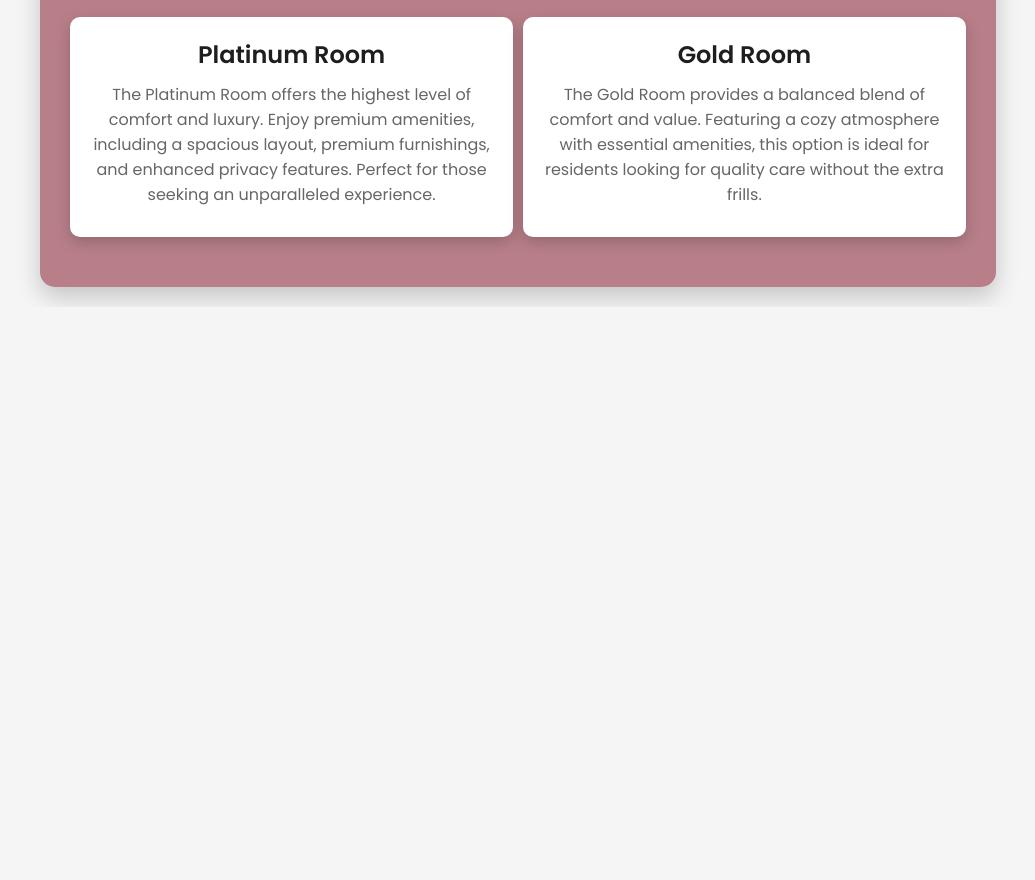
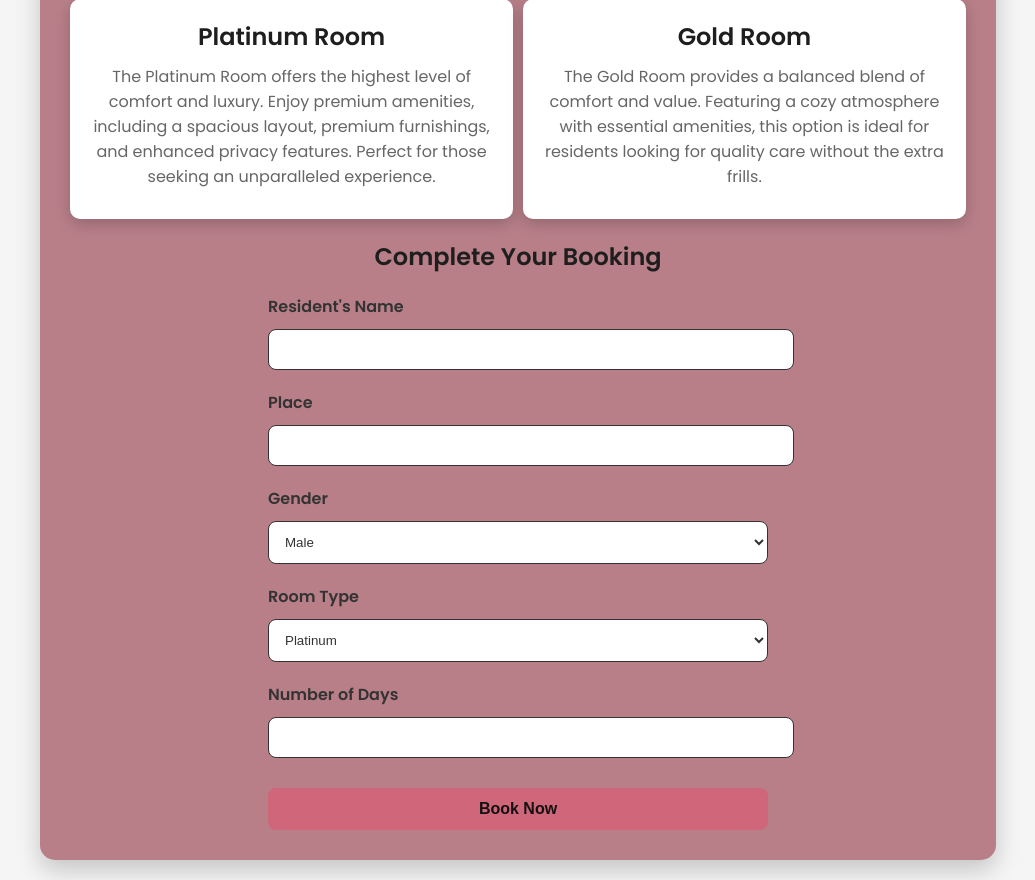
Before and after one commit to najmeeeee/expert-octo-doodle, a PHP site: page /crest/booking.php in a window 1280 px wide. Shown: the part 933-1813 px from the top of the page, without its empty margins (122-1157 px from the left). Before the commit the page ends 1238 px from the top, so only its background shows below. Run offline with PHP 8.4, Linux system fonts and the light colour scheme.

Commit message:
Update booking.php

```diff
--- a/booking.php
+++ b/booking.php
@@ -1,46 +1,28 @@
 <?php
 // Start the session
 session_start();
+include('db.php');
 
-// PHP Code to handle form submission
 if ($_SERVER["REQUEST_METHOD"] == "POST") {
-    // Database connection settings
-    $servername = "localhost";
-    $username = "root";
-    $password = "";
-    $dbname = "miniproject";
+    // Store total amount in session
+    $_SESSION['residentName'] = $_POST['residentName'];
+    $days = $_POST['days'];
+    $rtype = $_POST['roomtype'];
 
-    // Create connection
-    $conn = new mysqli($servername, $username, $password, $dbname);
-
-    // Check connection
-    if ($conn->connect_error) {
-        die("Connection failed: " . $conn->connect_error);
+    if ($rtype == "Platinum") {
+        $amt = 150 * $days;
+    } else {
+        $amt = 100 * $days;
     }
-
-    // Retrieve form data and store them in session variables
-    $_SESSION['residentName'] = $_POST['residentName'];
-    $_SESSION['dob'] = $_POST['dob'];
+    $_SESSION['tamount'] = $amt;
+    $_SESSION['days'] = $days;
     $_SESSION['place'] = $_POST['place'];
     $_SESSION['gender'] = $_POST['gender'];
-    $_SESSION['days'] = $_POST['days'];
-    $_SESSION['totalAmount'] = $_POST['totalAmount'];
 
-    // Prepare and bind
-
-
-        // Redirect to the payment page after a successful booking
-       header("Location: payment.php");
-        exit(); // Ensure the script stops executing after the redirect
-
-
-    // Close connections
-    $stmt->close();
-    $conn->close();
+    header("location: payment.php");
+    exit();
 }
 ?>
-}
-
 
 <!DOCTYPE html>
 <html lang="en">
@@ -226,7 +208,7 @@
         }
 
         .error {
-            color: #CF6679;
+            color: #FFFFFF;
             font-size: 0.9em;
             margin-top: -15px;
             margin-bottom: 10px;
@@ -285,12 +267,12 @@
         <div class="room-selection">
             <h2>Choose Your Room Type</h2>
             <div class="room-options">
-                <div class="room" onclick="selectRoom(this, 'Platinum', 150)">
+                <div class="room">
                     <img src="platinum.jpg" alt="Platinum Room">
                     <h3>Platinum Room</h3>
                     <p>$150 per day</p>
                 </div>
-                <div class="room" onclick="selectRoom(this, 'Gold', 100)">
+                <div class="room">
                     <img src="gold.jpg" alt="Gold Room">
                     <h3>Gold Room</h3>
                     <p>$100 per day</p>
@@ -309,7 +291,7 @@
             </div>
         </div>
 
-        <div id="bookingContainer" style="display:none;">
+        <div id="bookingContainer">
             <h2>Complete Your Booking</h2>
             <div class="booking-form">
                 <form method="POST" action="">
@@ -317,12 +299,9 @@
                     <input type="text" id="residentName" name="residentName" required>
                     <div id="nameError" class="error">Please enter a valid name (letters only).</div>
 
-                    <label for="dob">Date of Birth</label>
-                    <input type="date" id="dob" name="dob" required>
-                    <div id="dobError" class="error">Please enter a valid date of birth.</div>
-
                     <label for="place">Place</label>
                     <input type="text" id="place" name="place" required>
+                    <div id="placeError" class="error">Place must contain only letters and spaces.</div>
 
                     <label for="gender">Gender</label>
                     <select id="gender" name="gender" required>
@@ -331,84 +310,98 @@
                         <option value="Other">Other</option>
                     </select>
 
+                    <label for="roomtype">Room Type</label>
+                    <select id="roomtype" name="roomtype" required>
+                        <option value="Platinum">Platinum</option>
+                        <option value="Gold">Gold</option>
+                    </select>
+
                     <label for="days">Number of Days</label>
                     <input type="number" id="days" name="days" required>
                     <div id="daysError" class="error">Number of days should be a positive number.</div>
-
-                    <input type="hidden" id="totalAmount" name="totalAmount">
-
-                    <div class="total-section">
-                        <h3>Total Amount:</h3>
-                        <div id="totalAmountDisplay" class="total-amount">$0</div>
-                    </div>
 
                     <button type="submit">Book Now</button>
                 </form>
             </div>
         </div>
+
+
     </div>
 
     <script>
-        let selectedRoomType = '';
-        let selectedRoomPrice = 0;
+        function validateName(id, errorId) {
+            var name = document.getElementById(id).value;
+            var namePattern = /^[A-Za-z]+$/;
+            var nameError = document.getElementById(errorId);
 
-        function selectRoom(element, roomType, roomPrice) {
-            // Reset previous selection
-            const rooms = document.querySelectorAll('.room');
-            rooms.forEach(room => {
-                room.classList.remove('selected');
-            });
-
-            // Highlight selected room
-            element.classList.add('selected');
-
-            // Set selected room type and price
-            selectedRoomType = roomType;
-            selectedRoomPrice = roomPrice;
-
-            // Show booking container
-            document.getElementById('bookingContainer').style.display = 'block';
-
-            // Update the total amount
-            calculateTotalAmount();
-        }
-
-        function calculateTotalAmount() {
-            const days = document.getElementById('days').value;
-            const totalAmount = selectedRoomPrice * days;
-            document.getElementById('totalAmountDisplay').textContent = `$${totalAmount}`;
-            document.getElementById('totalAmount').value = totalAmount; // Set hidden input value
-        }
-
-        // Add event listeners for form validation and dynamic total amount calculation
-        document.getElementById('days').addEventListener('input', calculateTotalAmount);
-        document.getElementById('residentName').addEventListener('input', validateName);
-        document.getElementById('dob').addEventListener('input', validateDOB);
-
-        function validateName() {
-            const nameInput = document.getElementById('residentName');
-            const nameError = document.getElementById('nameError');
-            const namePattern = /^[A-Za-z]+$/;
-
-            if (!namePattern.test(nameInput.value)) {
-                nameError.classList.add('show');
+            if (!namePattern.test(name)) {
+                nameError.textContent = "Name must contain only letters.";
+                nameError.classList.add("show");
             } else {
-                nameError.classList.remove('show');
+                nameError.classList.remove("show");
             }
         }
 
-        function validateDOB() {
-            const dobInput = document.getElementById('dob');
-            const dobError = document.getElementById('dobError');
-            const selectedDate = new Date(dobInput.value);
-            const today = new Date();
+        function validatePlace() {
+            var place = document.getElementById("place").value;
+            var placePattern = /^[A-Za-z\s]+$/;
+            var placeError = document.getElementById("placeError");
 
-            if (selectedDate >= today) {
-                dobError.classList.add('show');
+            if (!placePattern.test(place)) {
+                placeError.textContent = "Place must contain only letters and spaces.";
+                placeError.classList.add("show");
             } else {
-                dobError.classList.remove('show');
+                placeError.classList.remove("show");
             }
         }
+
+        function validateDays() {
+            var days = document.getElementById("days").value;
+            var daysError = document.getElementById("daysError");
+
+            if (days <= 0 || isNaN(days)) {
+                daysError.textContent = "Number of days should be a positive number.";
+                daysError.classList.add("show");
+            } else {
+                daysError.classList.remove("show");
+            }
+        }
+
+        document.getElementById("residentName").addEventListener("input", function() {
+            validateName("residentName", "nameError");
+        });
+
+        document.getElementById("place").addEventListener("input", validatePlace);
+
+        document.getElementById("days").addEventListener("input", validateDays);
+
+        document.getElementById("roomtype").addEventListener("change", function() {
+            var roomType = document.getElementById("roomtype").value;
+            var days = document.getElementById("days").value;
+            var totalAmount = 0;
+
+            if (roomType === "Platinum") {
+                totalAmount = 150 * days;
+            } else if (roomType === "Gold") {
+                totalAmount = 100 * days;
+            }
+
+            document.getElementById("totalAmount").textContent = "$" + totalAmount.toFixed(2);
+        });
+
+        document.getElementById("days").addEventListener("input", function() {
+            var days = document.getElementById("days").value;
+            var roomType = document.getElementById("roomtype").value;
+            var totalAmount = 0;
+
+            if (roomType === "Platinum") {
+                totalAmount = 150 * days;
+            } else if (roomType === "Gold") {
+                totalAmount = 100 * days;
+            }
+
+            document.getElementById("totalAmount").textContent = "$" + totalAmount.toFixed(2);
+        });
     </script>
 </body>
 </html>
```
